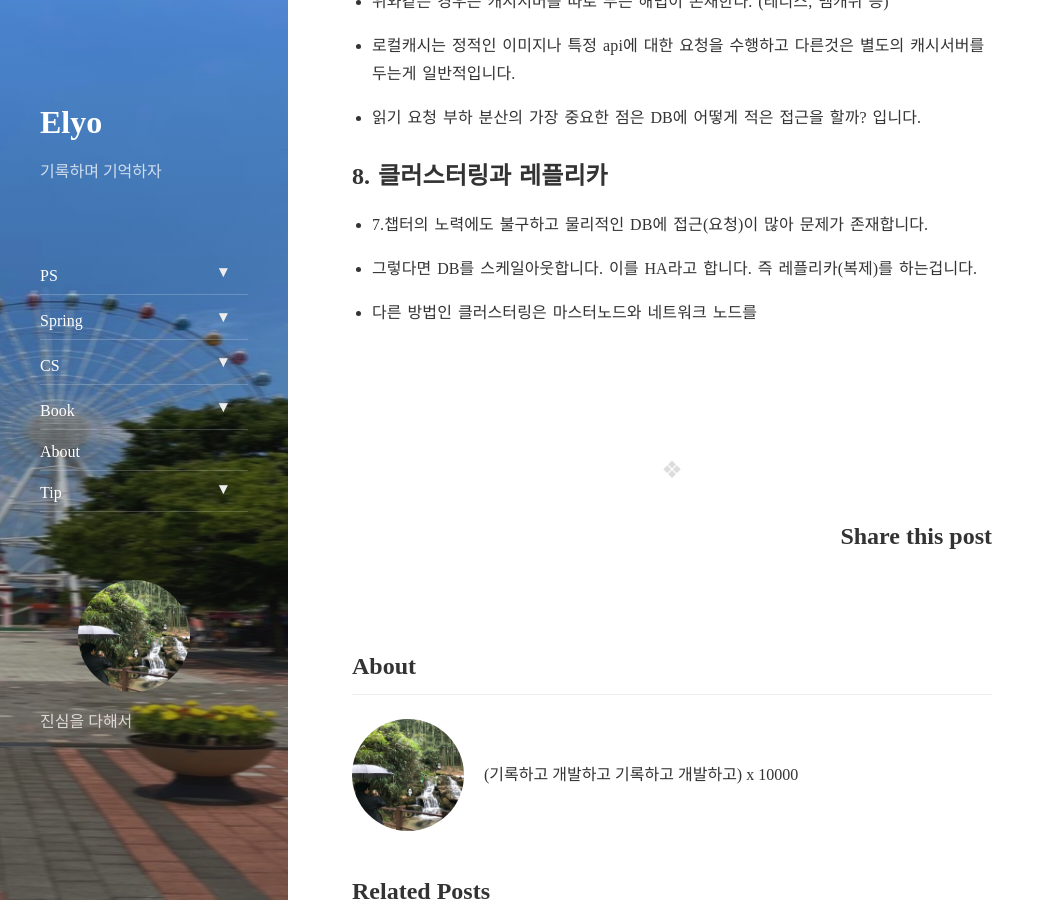
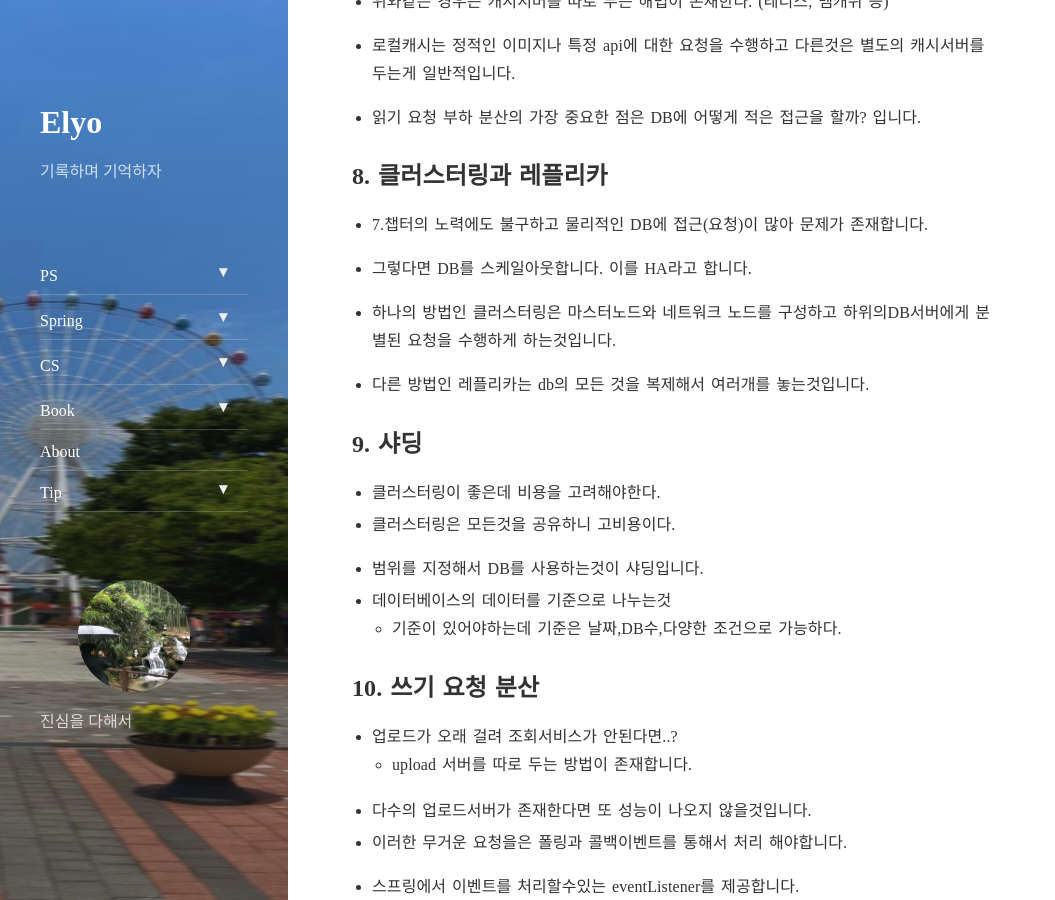
Before and after one commit to elyo9381/elyo9381.github.io, a Jekyll site: the page built from _posts/spring-cloud/2021-07-12-spring-cloud-1.md, in a window 1280 px wide and 900 px high, scrolled down 3072 px. Shown: the whole window, without its empty margins (0-1055 px from the left). Built offline with Jekyll 4.4.1, drawn with Linux system fonts in a browser that asks for light colours; nearby versions of some CDN libraries; comment, search, counter and statistics services are not loaded; some of the changed text lies outside the part shown.

```diff
--- a/_posts/spring-cloud/2021-07-12-spring-cloud-1.md
+++ b/_posts/spring-cloud/2021-07-12-spring-cloud-1.md
@@ -125,6 +125,47 @@ comments: true
 
   - 7.챕터의 노력에도 불구하고 물리적인 DB에 접근(요청)이 많아 문제가 존재합니다.
 
-  - 그렇다면 DB를 스케일아웃합니다. 이를 HA라고 합니다. 즉 레플리카(복제)를 하는겁니다.
+  - 그렇다면 DB를 스케일아웃합니다. 이를 HA라고 합니다.
 
-  - 다른 방법인 클러스터링은 마스터노드와 네트워크 노드를
+  - 하나의 방법인 클러스터링은 마스터노드와 네트워크 노드를 구성하고 하위의DB서버에게 분별된 요청을 수행하게 하는것입니다.
+
+  - 다른 방법인 레플리카는 db의 모든 것을 복제해서 여러개를 놓는것입니다.
+
+
+
+## 9. 샤딩
+
+  - 클러스터링이 좋은데 비용을 고려해야한다.
+  - 클러스터링은 모든것을 공유하니 고비용이다.
+
+  - 범위를 지정해서 DB를 사용하는것이 샤딩입니다.
+  - 데이터베이스의 데이터를 기준으로 나누는것
+    - 기준이 있어야하는데 기준은 날짜,DB수,다양한 조건으로 가능하다.
+
+## 10. 쓰기 요청 분산
+
+  - 업로드가 오래 걸려 조회서비스가 안된다면..?
+    - upload 서버를 따로 두는 방법이 존재합니다.
+
+  - 다수의 업로드서버가 존재한다면 또 성능이 나오지 않을것입니다.
+  - 이러한 무거운 요청을은 폴링과 콜백이벤트를 통해서 처리 해야합니다.
+
+  - 스프링에서 이벤트를 처리할수있는 eventListener를 제공합니다.
+
+  처리과정
+  1. controller 에서 특정 기능 수행후 이벤트를 날릴수잇다.
+  2. service에서 기능처리를 하며 이때 EvnetPublisher의 메소드에 넘긴다.
+  3. ApplicationEventPublisher가 이벤트를 등록한다.
+  4. @EventListenser 를 사용한 onCustomFileEventHandler()을 통해서 여러가지 이벤트 후 처리를 진행한다.
+
+## 11. 분산환경에서의 메시지 큐 활용
+
+  - 파일이벤트 실습의 문제점( 무거운 요청 ) 분산처리과정이 문제가됨
+  - 이벤트 드리븐 서버가 1대일 때는 실습과정 처럼 하면 되지만
+
+  - 무거운 요청이 무지막지 하게 많이 오면 이를 처리하는데만 시간이 소요
+  - 그렇기 때문에 따라 서버를 두어 메시지 큐를 활용함(카프카.. rabbitMQ)
+
+  분산환경에서 효율적인 처리를 위해서 분산과정을 한다.
+
+  앤프로 2는 미니배열을 잘보면 보통 키보드에는 꼭있는 깔끔한 미니배열방향키때문에 방향시 사용에대해서 컨트롤 쉬프트 등을 통해서 방향키를 사용할수있습니다. 캡스락을 이용해서 앤프로투는 방향키를 사용할수있게 했습니다.
```
Also changed, not shown: _posts/algo-study/2021-07-13-algoStudy-1.md (added, +10 -0 lines), _posts/repactoring/2021-07-17-refactoring - 8.md (added, +161 -0 lines), _posts/spring-cloud/2021-07-13-spring-cloud-2.md (added, +65 -0 lines), _posts/spring-cloud/2021-07-13-spring-cloud-3.md (added, +54 -0 lines).
